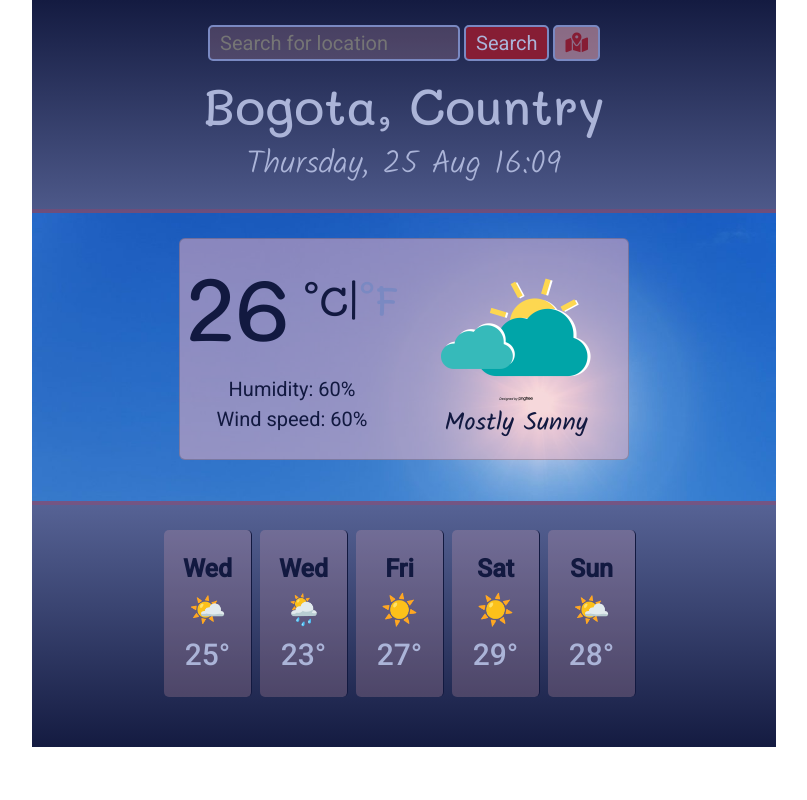
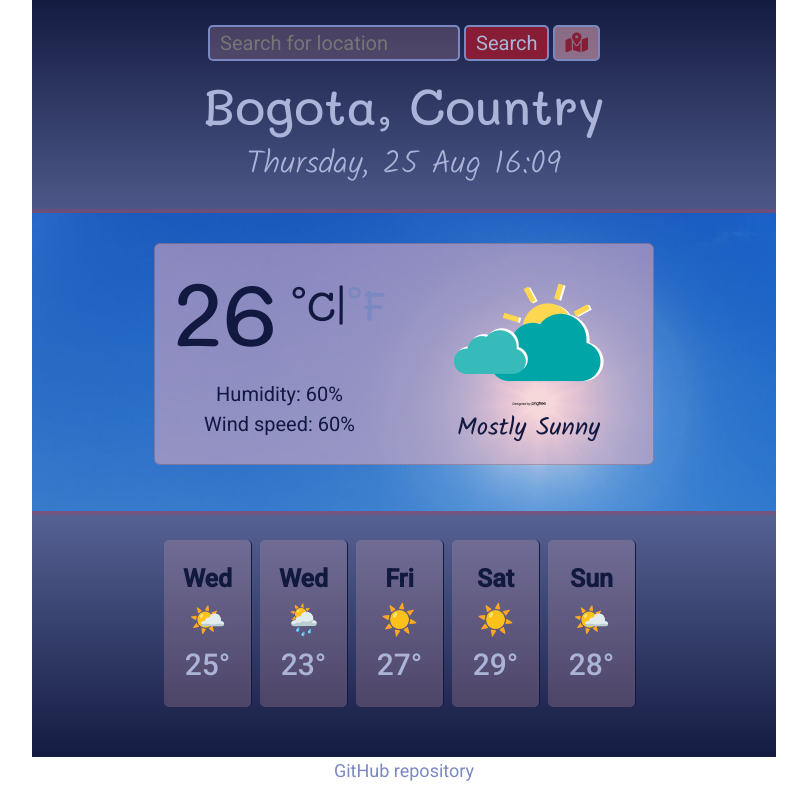
Before and after one commit to mskrakowtravelling/weather-app, a plain HTML site: page index.html in a window 1280 px wide. Shown: the whole page, without its empty margins (236-1043 px from the left). Drawn offline with nearby package versions, Linux system fonts and the light colour scheme; no server answers.

Commit message:
added GitHub link , changed styling of the main temp

```diff
--- a/index.html
+++ b/index.html
@@ -61,7 +61,7 @@
 
           <!-- Weather for today - results    WORK ON -->
         <div class="main-data">
-          <div class="card mb-3" style="max-width: 450px">
+          <div class="card mb-3" style="max-width: 500px">
             <div class="row g-0">
               <div class="col-md-6">
                 <div class="temp-today"><span id="main-temp">26</span><sup>
@@ -124,6 +124,9 @@
         <!-- =============================================== -->
       </div>
     </div>
+    <footer>
+      <p class="git-hub"><a href="https://github.com/mskrakowtravelling/weather-app">GitHub repository</a></p>
+    </footer>
     <script src="src/index.js"></script>
   </body>
 </html>
--- a/src/style.css
+++ b/src/style.css
@@ -109,7 +109,7 @@
   	background-repeat: no-repeat;
   	background-size: cover;
   	margin: 0%;
-  	padding: 25px;
+  	padding: 30px;
   }
 
   .card {
@@ -123,6 +123,7 @@
   	font-weight: 500;
   	margin: 0;
   	font-family: 'Mali', cursive;
+  	padding: 0 15px;
   }
 
   /* .temp-day-night {
@@ -192,3 +193,9 @@
   	max-width: 480px;
   	margin: 0 auto;
   }
+
+  .git-hub {
+  	text-align: center;
+  	color: #121940;
+  	font-size: large;
+  }
```
